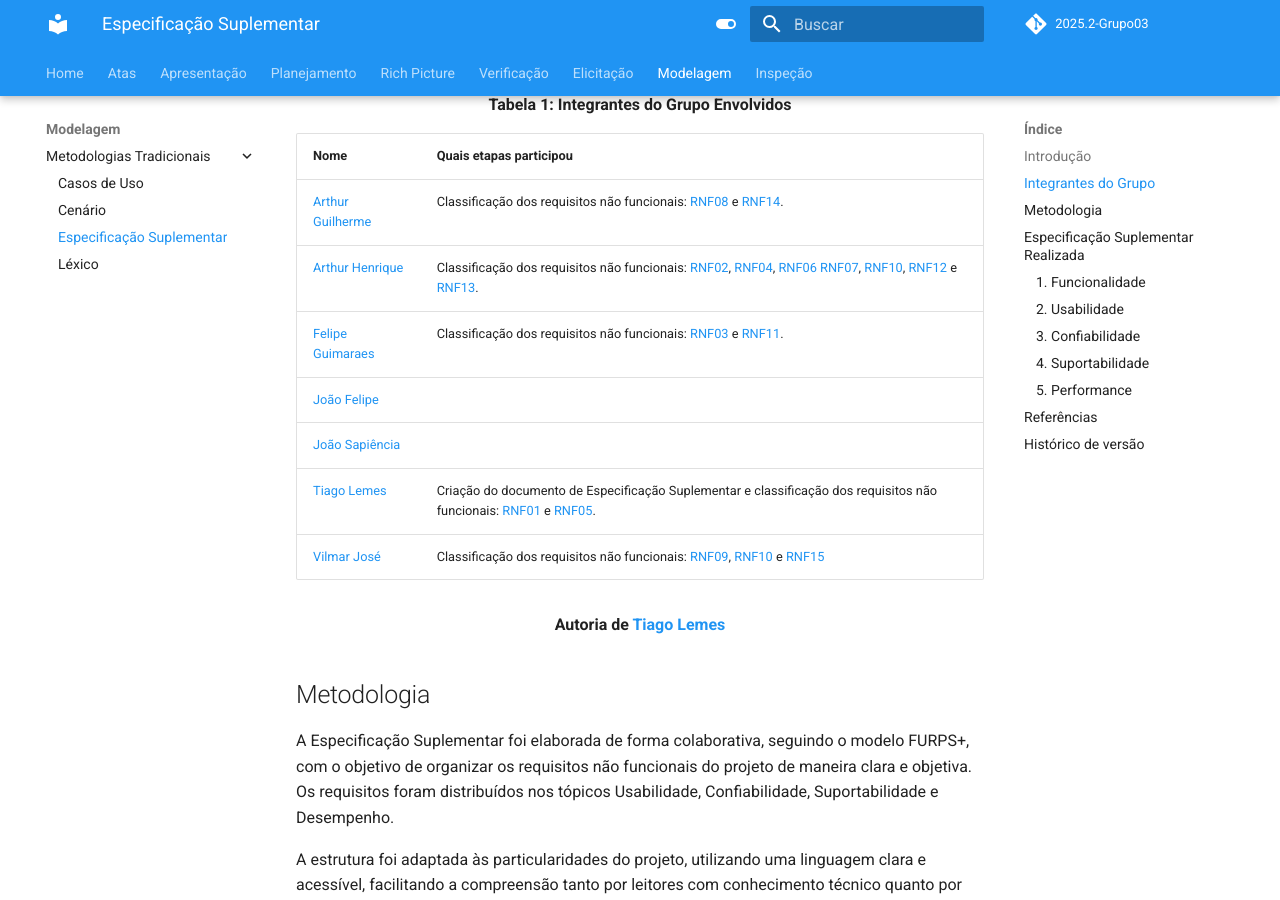
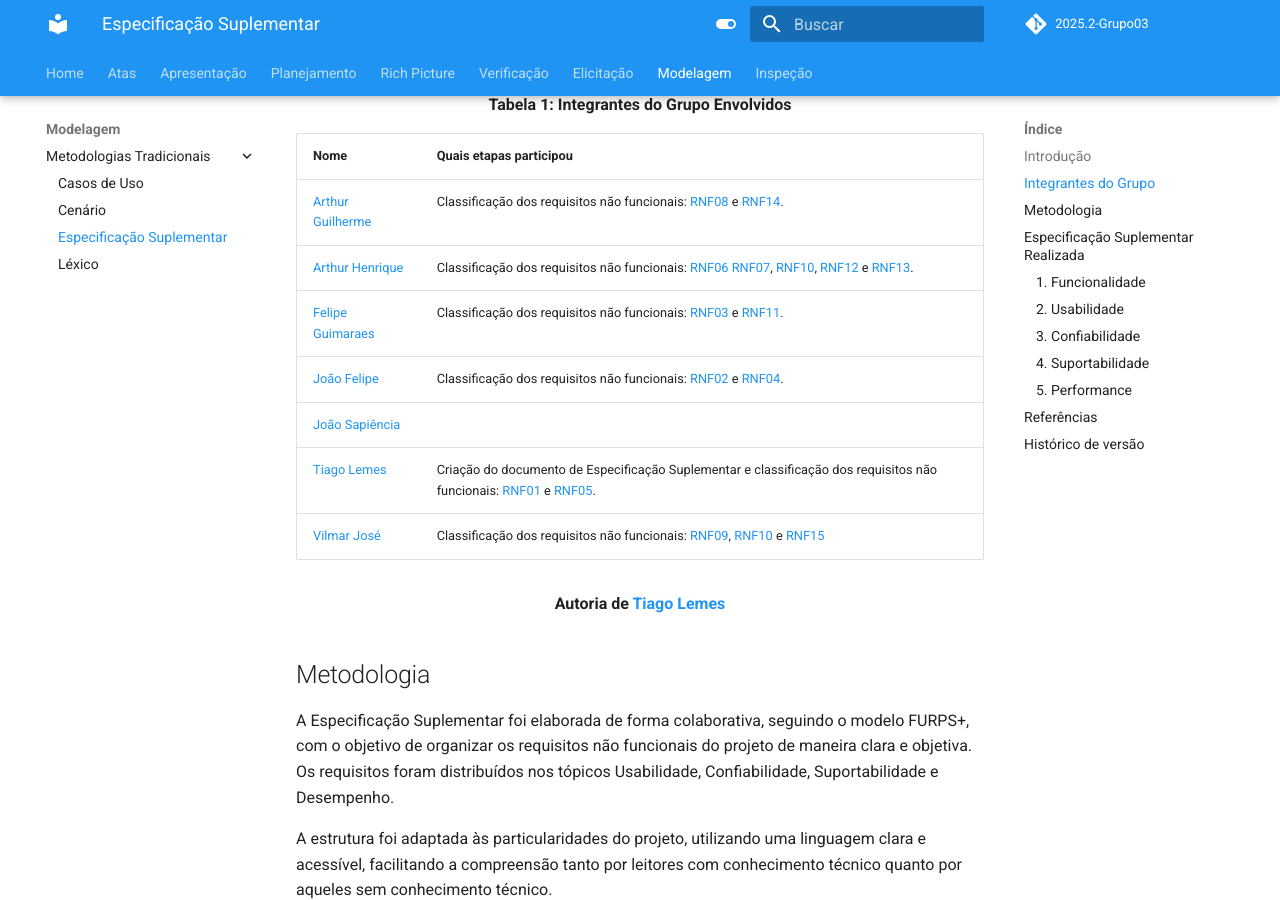
Before and after one commit to Requisitos-de-Software/2025.2-Grupo03, an MkDocs documentation site: the page built from docs/Modelagem/especificacao_suplementar.md, in a window 1280 px wide and 900 px high, scrolled down 956 px. Built offline with MkDocs 1.6.1 and Material for MkDocs 9.7.7, drawn with Linux system fonts in a browser that asks for light colours; comment, search, counter and statistics services are not loaded.

Commit message:
Atualizar o especificacao_suplementar.md
* Atualização da divisão dos/de requisitos a se modelar(em).

```diff
--- a/docs/Modelagem/especificacao_suplementar.md
+++ b/docs/Modelagem/especificacao_suplementar.md
@@ -21,9 +21,9 @@ A Tabela 1 apresenta todos os integrantes da equipe que participaram da constru
 | Nome | Quais etapas participou |
 |---------------------------|---------------------------------------|
 | [Arthur Guilherme](https://github.com/ArthurGuilher62) | Classificação dos requisitos não funcionais: [RNF08](https://requisitos-de-software.github.io/2025.2-Grupo03/Elicitacao/requisitos_elicitados/#requisitos-nao-funcionais) e [RNF14](https://requisitos-de-software.github.io/2025.2-Grupo03/Elicitacao/requisitos_elicitados/#requisitos-nao-funcionais).|
-| [Arthur Henrique](https://github.com/arthurhvieira1) |  Classificação dos requisitos não funcionais: [RNF02](https://requisitos-de-software.github.io/2025.2-Grupo03/Elicitacao/requisitos_elicitados/#requisitos-nao-funcionais), [RNF04](https://requisitos-de-software.github.io/2025.2-Grupo03/Elicitacao/requisitos_elicitados/#requisitos-nao-funcionais), [RNF06](https://requisitos-de-software.github.io/2025.2-Grupo03/Elicitacao/requisitos_elicitados/#requisitos-nao-funcionais) [RNF07](https://requisitos-de-software.github.io/2025.2-Grupo03/Elicitacao/requisitos_elicitados/#requisitos-nao-funcionais), [RNF10](https://requisitos-de-software.github.io/2025.2-Grupo03/Elicitacao/requisitos_elicitados/#requisitos-nao-funcionais), [RNF12](https://requisitos-de-software.github.io/2025.2-Grupo03/Elicitacao/requisitos_elicitados/#requisitos-nao-funcionais) e [RNF13](https://requisitos-de-software.github.io/2025.2-Grupo03/Elicitacao/requisitos_elicitados/#requisitos-nao-funcionais).   |
+| [Arthur Henrique](https://github.com/arthurhvieira1) |  Classificação dos requisitos não funcionais: [RNF06](https://requisitos-de-software.github.io/2025.2-Grupo03/Elicitacao/requisitos_elicitados/#requisitos-nao-funcionais) [RNF07](https://requisitos-de-software.github.io/2025.2-Grupo03/Elicitacao/requisitos_elicitados/#requisitos-nao-funcionais), [RNF10](https://requisitos-de-software.github.io/2025.2-Grupo03/Elicitacao/requisitos_elicitados/#requisitos-nao-funcionais), [RNF12](https://requisitos-de-software.github.io/2025.2-Grupo03/Elicitacao/requisitos_elicitados/#requisitos-nao-funcionais) e [RNF13](https://requisitos-de-software.github.io/2025.2-Grupo03/Elicitacao/requisitos_elicitados/#requisitos-nao-funcionais).   |
 | [Felipe Guimaraes](https://github.com/felipegf1) | Classificação dos requisitos não funcionais: [RNF03](https://requisitos-de-software.github.io/2025.2-Grupo03/Elicitacao/requisitos_elicitados/#requisitos-nao-funcionais) e [RNF11](https://requisitos-de-software.github.io/2025.2-Grupo03/Elicitacao/requisitos_elicitados/#requisitos-nao-funcionais).                                      |
-| [João Felipe](https://github.com/MrBolt2005) |                                       |
+| [João Felipe](https://github.com/MrBolt2005) |  Classificação dos requisitos não funcionais: [RNF02](https://requisitos-de-software.github.io/2025.2-Grupo03/Elicitacao/requisitos_elicitados/#requisitos-nao-funcionais) e [RNF04](https://requisitos-de-software.github.io/2025.2-Grupo03/Elicitacao/requisitos_elicitados/#requisitos-nao-funcionais).   |
 | [João Sapiência](https://github.com/JoaoSapiencia) |                                       |
 | [Tiago Lemes](https://github.com/TiagoTeixeira-2005) | Criação do documento de Especificação Suplementar e classificação dos requisitos não funcionais: [RNF01](https://requisitos-de-software.github.io/2025.2-Grupo03/Elicitacao/requisitos_elicitados/#requisitos-nao-funcionais) e [RNF05](https://requisitos-de-software.github.io/2025.2-Grupo03/Elicitacao/requisitos_elicitados/#requisitos-nao-funcionais).                                      |
 | [Vilmar José](https://github.com/VilmarFagundes) | Classificação dos requisitos não funcionais: [RNF09](https://requisitos-de-software.github.io/2025.2-Grupo03/Elicitacao/requisitos_elicitados/#requisitos-nao-funcionais), [RNF10](https://requisitos-de-software.github.io/2025.2-Grupo03/Elicitacao/requisitos_elicitados/#requisitos-nao-funcionais) e [RNF15](https://requisitos-de-software.github.io/2025.2-Grupo03/Elicitacao/requisitos_elicitados/#requisitos-nao-funcionais) |
```
